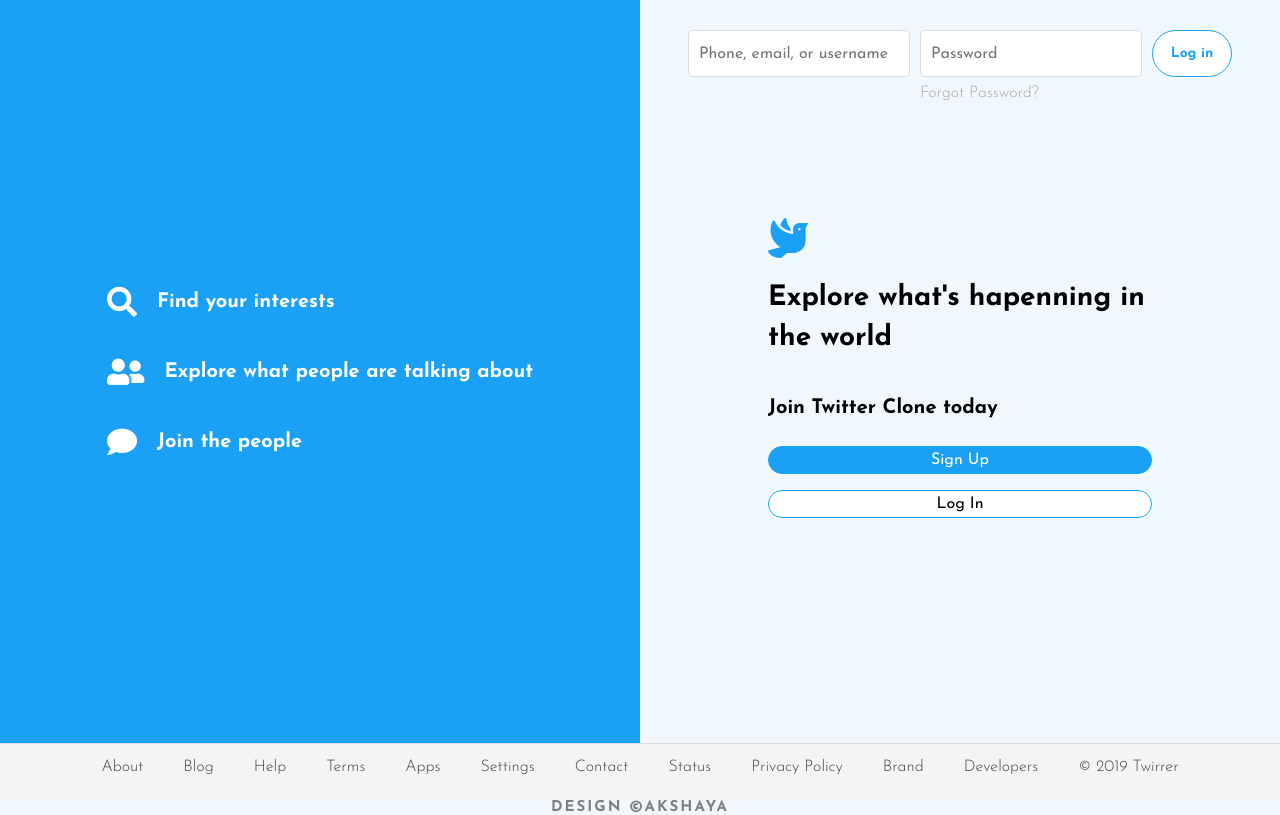
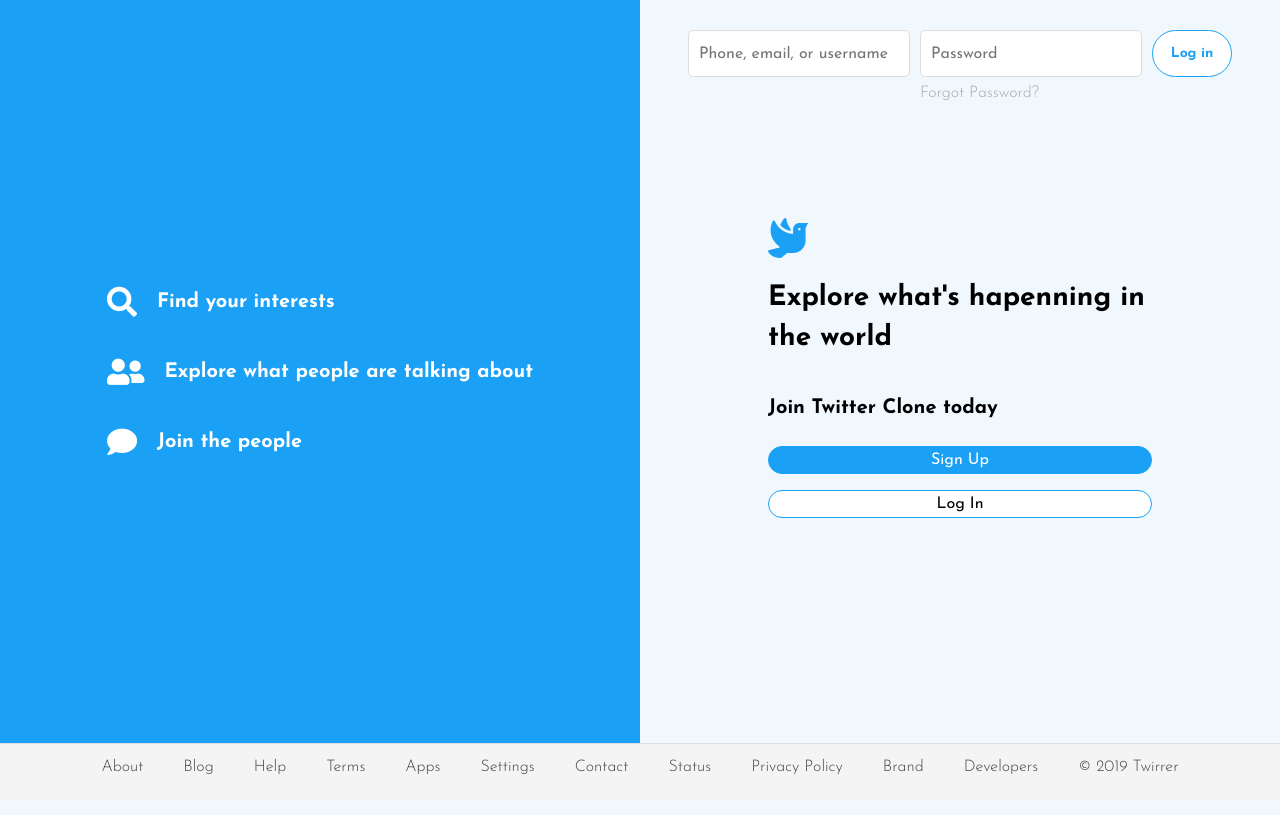
Before and after one commit to Akshaya24-debug/twitter-like, a plain HTML site: page index.html in a window 1280 px wide. Drawn offline with Linux system fonts and the light colour scheme; a script that the page names is missing; files whose address does not match are found by name.

Commit message:
Add files via upload

```diff
--- a/index.html
+++ b/index.html
@@ -464,9 +464,7 @@
       <!-- end of sidebar -->
     </section>
     <!-- end of feeds page -->
-    <footer style="text-align: center;color:gray;letter-spacing: 2px;">
-      <h2>DESIGN &copy;AKSHAYA</h2>
-    </footer>
+
 
     <script src="script.js"></script>
   </body>
```
